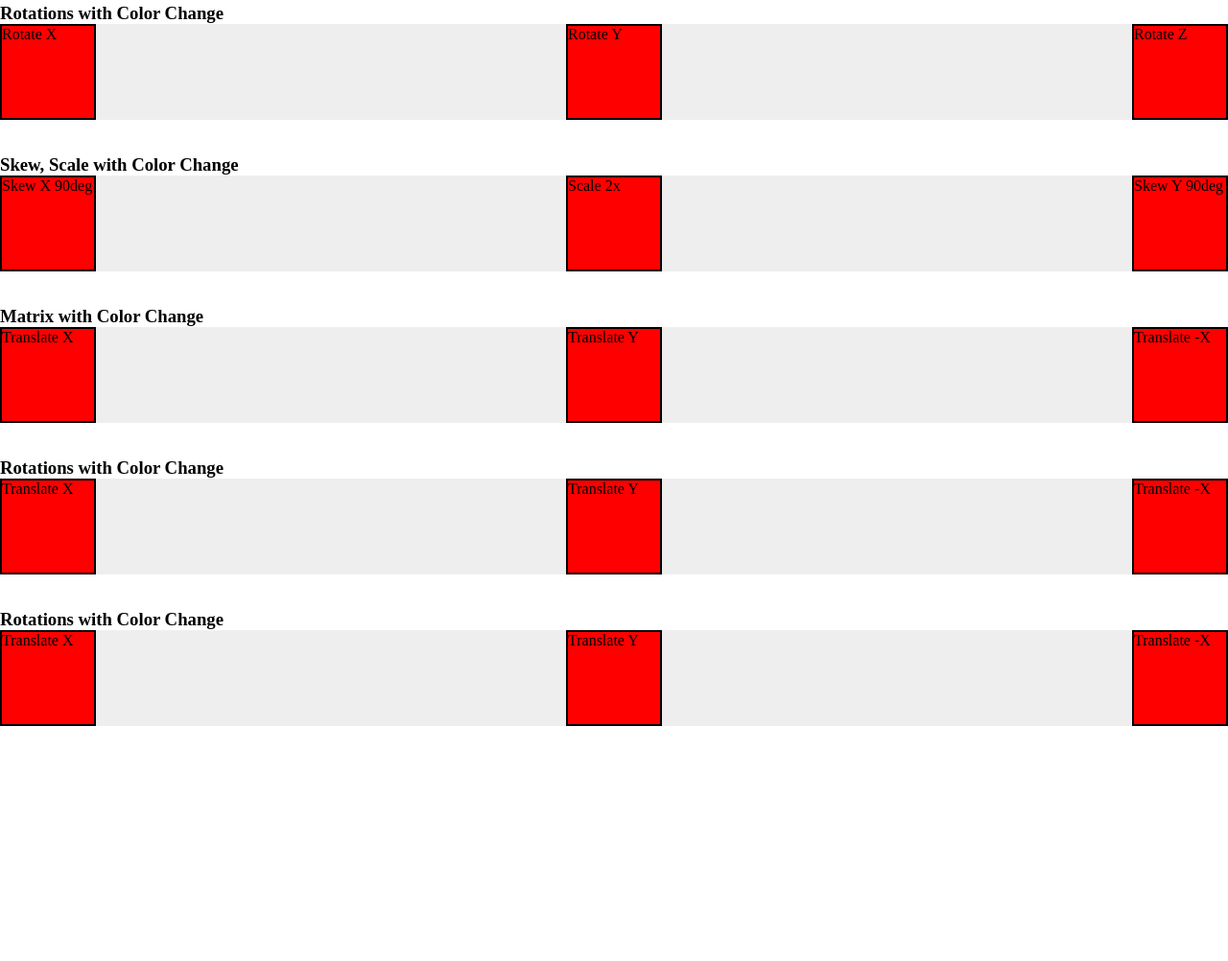
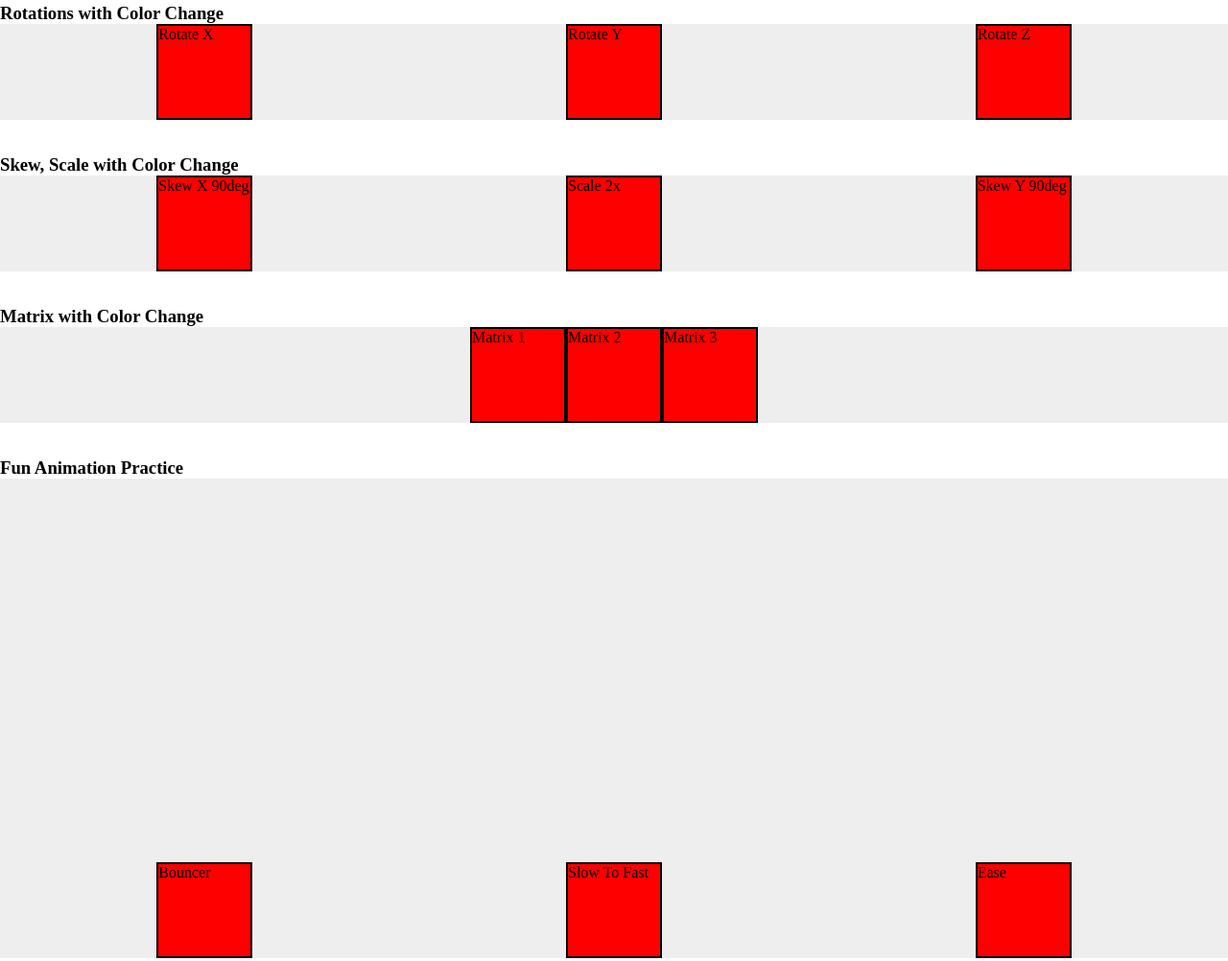
Before and after one commit to prabdhal/CSS-animations-practice, a plain HTML site: page index.html in a window 1280 px wide. Shown: the part 404-1406 px from the top of the page at 96% size. Before the commit the page ends 1161 px from the top, so only its background shows below. Drawn offline with Linux system fonts and the light colour scheme.

Commit message:
Finish Transition Animations

```diff
--- a/index.html
+++ b/index.html
@@ -4,7 +4,7 @@
     <meta charset="UTF-8">
     <meta http-equiv="X-UA-Compatible" content="IE=edge">
     <meta name="viewport" content="width=device-width, initial-scale=1.0">
-    <link rel="stylesheet" href="style.css">
+    <link rel="stylesheet" href="transitionStyle.css">
     <title>CSS - Animations</title>
 
     <h1>Transition Animations</h1>
@@ -39,24 +39,18 @@
     <br><br>
     <h3>Matrix with Color Change</h3>
     <div class="background-5">
-      <div class="square-13">Translate X</div>
-      <div class="square-14">Translate Y</div>
-      <div class="square-15">Translate -X</div>
+      <div class="square-13">Matrix 1</div>
+      <div class="square-14">Matrix 2</div>
+      <div class="square-15">Matrix 3</div>
     </div>
     <br><br>
-    <h3>Rotations with Color Change</h3>
+    <h3>Fun Animation Practice</h3>
     <div class="background-6">
-      <div class="square-16">Translate X</div>
-      <div class="square-17">Translate Y</div>
-      <div class="square-18">Translate -X</div>
+      <div class="square-16">Bouncer</div>
+      <div class="square-17">Slow To Fast</div>
+      <div class="square-18">Ease</div>
     </div>
     <br><br>
-    <h3>Rotations with Color Change</h3>
-    <div class="background-7">
-      <div class="square-19">Translate X</div>
-      <div class="square-20">Translate Y</div>
-      <div class="square-21">Translate -X</div>
-    </div>
   </head>
   <body>
 
--- a/style.css
+++ b/transitionStyle.css
@@ -77,7 +77,7 @@
 
 .background-3 {
   display: flex;
-  justify-content: space-between;
+  justify-content: space-around;
   background-color: #eee;
 }
 
@@ -113,7 +113,7 @@
 
 .background-4 {
   display: flex;
-  justify-content: space-between;
+  justify-content: space-around;
   background-color: #eee;
 }
 
@@ -149,7 +149,7 @@
 
 .background-5 {
   display: flex;
-  justify-content: space-between;
+  justify-content: center;
   background-color: #eee;
 }
 
@@ -167,88 +167,65 @@
 }
 
 .background-5:hover .square-13 {
-  transform: rotateX(360deg);
+  transform: matrix(1.5, 2, 2, 1.5, 4, 2);
   background-color: cyan;
 }
 
 .background-5:hover .square-14 {
-  transform: rotateY(360deg);
+  transform: matrix(5, 0, 2, 0.5, 2, 1);
   background-color: cyan;
 }
 
 .background-5:hover .square-15 {
-  transform: rotateZ(360deg);
+  transform: matrix(6, 3, 0, 1, 2.5, 0);
   background-color: cyan;
 }
 
-/* ########################## ??? ############################ */
+/* ########################## FUN PRACTICE ############################ */
 
 .background-6 {
   display: flex;
-  justify-content: space-between;
+  height: 500px;
+  justify-content: space-around;
+  align-items: flex-end;
   background-color: #eee;
 }
 
-.square-16,
-.square-17,
+.square-16 {
+  width: 100px;
+  height: 100px;
+  background-color: red;
+  border: 2px solid black;
+  transition: all 1s cubic-bezier(0.41, -0.27, 0.37, 1.95);
+}
+
+.square-17 {
+  width: 100px;
+  height: 100px;
+  background-color: red;
+  border: 2px solid black;
+  transition: all 1s cubic-bezier(0.92, 0.1, 1, 1);
+}
+
 .square-18 {
   width: 100px;
   height: 100px;
   background-color: red;
   border: 2px solid black;
-  /* Out Fast In Slow transition copied and pasted
-  from the inspector by clicking the ease property
-  value and then choosing one of several animations */
-  transition: all 1s cubic-bezier(0.4, 0, 0.2, 1);
+  transition: all 1s ease-in-out;
 }
 
 .background-6:hover .square-16 {
-  transform: rotateX(360deg);
-  background-color: cyan;
+  transform: translateY(-400%);
+  background-color: greenyellow;
 }
 
 .background-6:hover .square-17 {
-  transform: rotateY(360deg);
-  background-color: cyan;
+  transform: translateY(-400%);
+  background-color: palevioletred;
 }
 
 .background-6:hover .square-18 {
-  transform: rotateZ(360deg);
-  background-color: cyan;
+  transform: translateY(-400%);
+  background-color: burlywood;
 }
-
-/* ########################## ??*&?? ############################ */
-
-.background-7 {
-  display: flex;
-  justify-content: space-between;
-  background-color: #eee;
-}
-
-.square-19,
-.square-20,
-.square-21 {
-  width: 100px;
-  height: 100px;
-  background-color: red;
-  border: 2px solid black;
-  /* Out Fast In Slow transition copied and pasted
-  from the inspector by clicking the ease property
-  value and then choosing one of several animations */
-  transition: all 1s cubic-bezier(0.4, 0, 0.2, 1);
-}
-
-.background-7:hover .square-19 {
-  transform: rotateX(360deg);
-  background-color: cyan;
-}
-
-.background-7:hover .square-20 {
-  transform: rotateY(360deg);
-  background-color: cyan;
-}
-
-.background-7:hover .square-21 {
-  transform: rotateZ(360deg);
-  background-color: cyan;
-}
```
